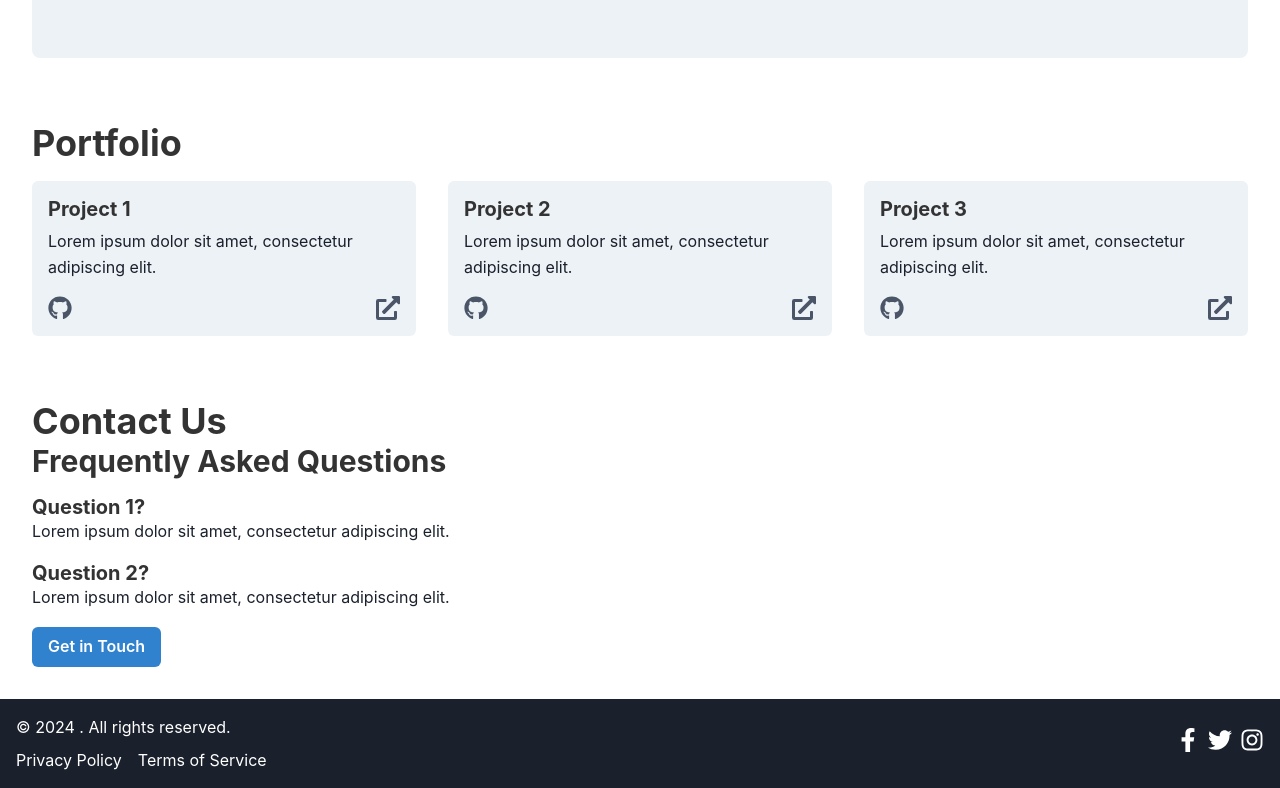
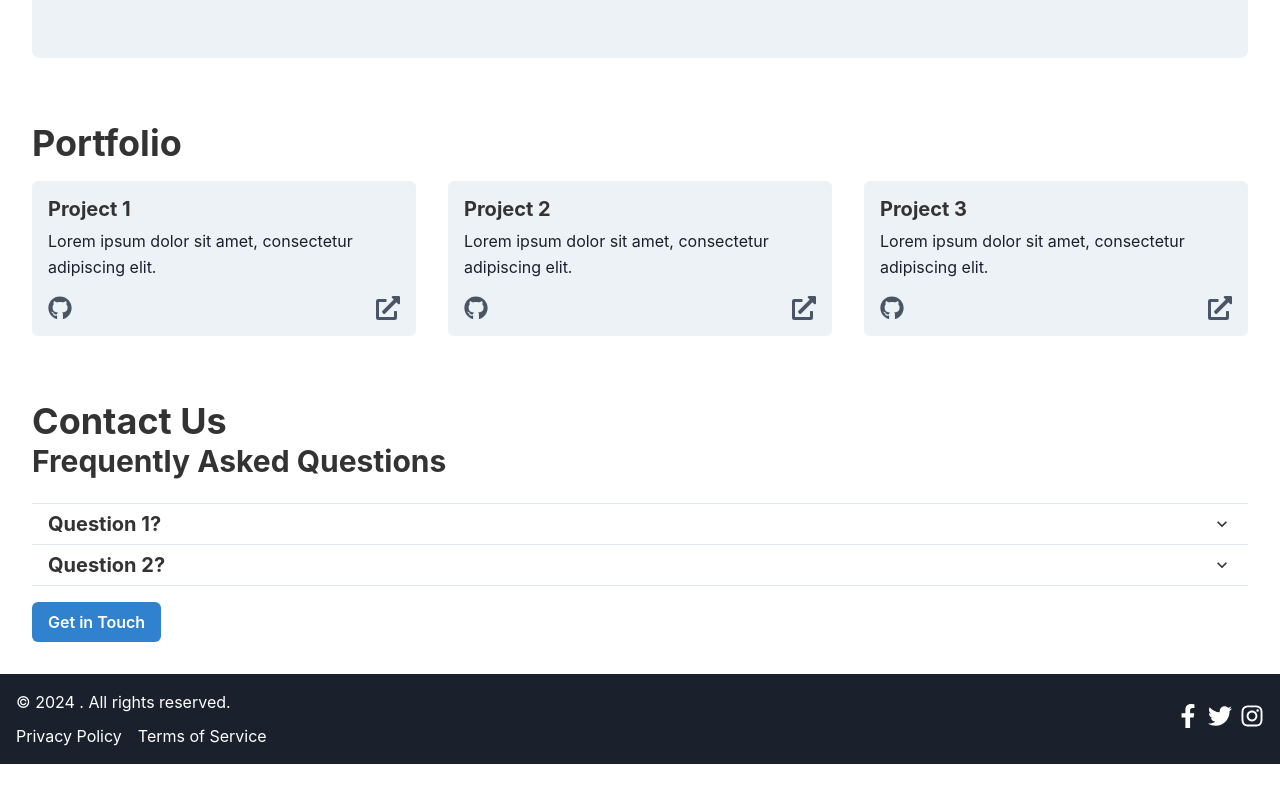
Before and after one commit to kyrylomatkash/portfolio-repair-web, a React (Create React App) app: page / in a window 1280 px wide. Shown: the part 1348-2136 px from the top of the page. After the commit the page ends 2112 px from the top, so only its background shows below. Built offline with nearby package versions, Linux system fonts and the light colour scheme; no server answers.

Commit message:
Update Faq.jsx

```diff
--- a/src/components/Faq.jsx
+++ b/src/components/Faq.jsx
@@ -1,26 +1,58 @@
 import React from 'react';
-import { Box, Heading, Text } from '@chakra-ui/react';
+import {
+  Box,
+  Heading,
+  Text,
+  Accordion,
+  AccordionItem,
+  AccordionButton,
+  AccordionPanel,
+  AccordionIcon,
+} from '@chakra-ui/react';
 
 const FAQs = () => {
   return (
     <Box>
-      <Heading as="h3" size="lg" mb={4}>
+      <Heading as="h3" size="lg" mb={6}>
         Frequently Asked Questions
       </Heading>
-      <Box>
-        <Box mb={4}>
+      <Accordion allowToggle>
+        <AccordionItem>
+          <h2>
+            <AccordionButton>
+              <Box flex="1" textAlign="left">
                 <Heading as="h4" size="md">
                   Question 1?
                 </Heading>
-          <Text>Lorem ipsum dolor sit amet, consectetur adipiscing elit.</Text>
               </Box>
-        <Box mb={4}>
+              <AccordionIcon />
+            </AccordionButton>
+          </h2>
+          <AccordionPanel pb={4}>
+            <Text>
+              Lorem ipsum dolor sit amet, consectetur adipiscing elit.
+            </Text>
+          </AccordionPanel>
+        </AccordionItem>
+
+        <AccordionItem>
+          <h2>
+            <AccordionButton>
+              <Box flex="1" textAlign="left">
                 <Heading as="h4" size="md">
                   Question 2?
                 </Heading>
-          <Text>Lorem ipsum dolor sit amet, consectetur adipiscing elit.</Text>
               </Box>
-      </Box>
+              <AccordionIcon />
+            </AccordionButton>
+          </h2>
+          <AccordionPanel pb={4}>
+            <Text>
+              Lorem ipsum dolor sit amet, consectetur adipiscing elit.
+            </Text>
+          </AccordionPanel>
+        </AccordionItem>
+      </Accordion>
     </Box>
   );
 };
```
Lines whose indentation alone changed are shown as unchanged.
